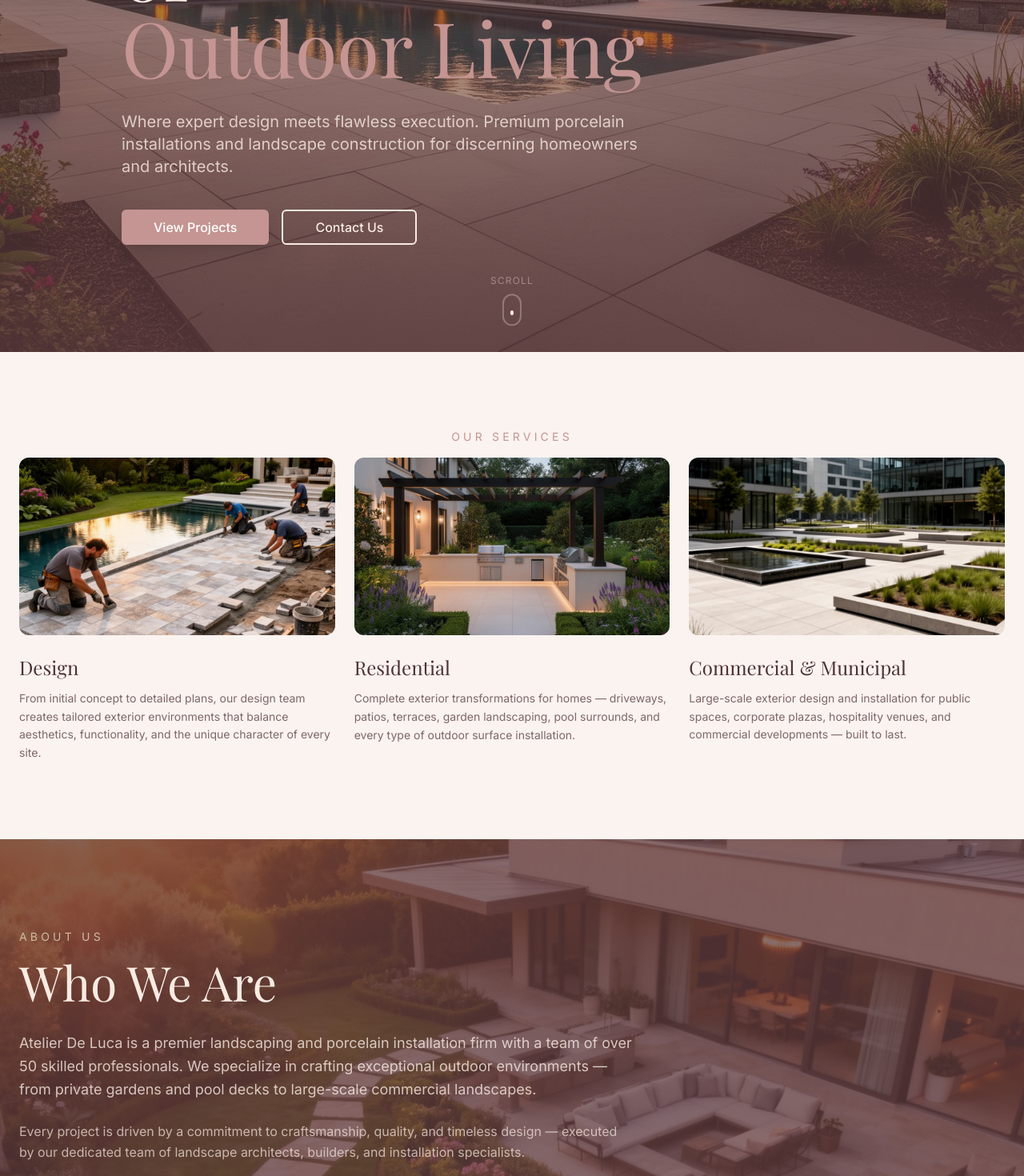
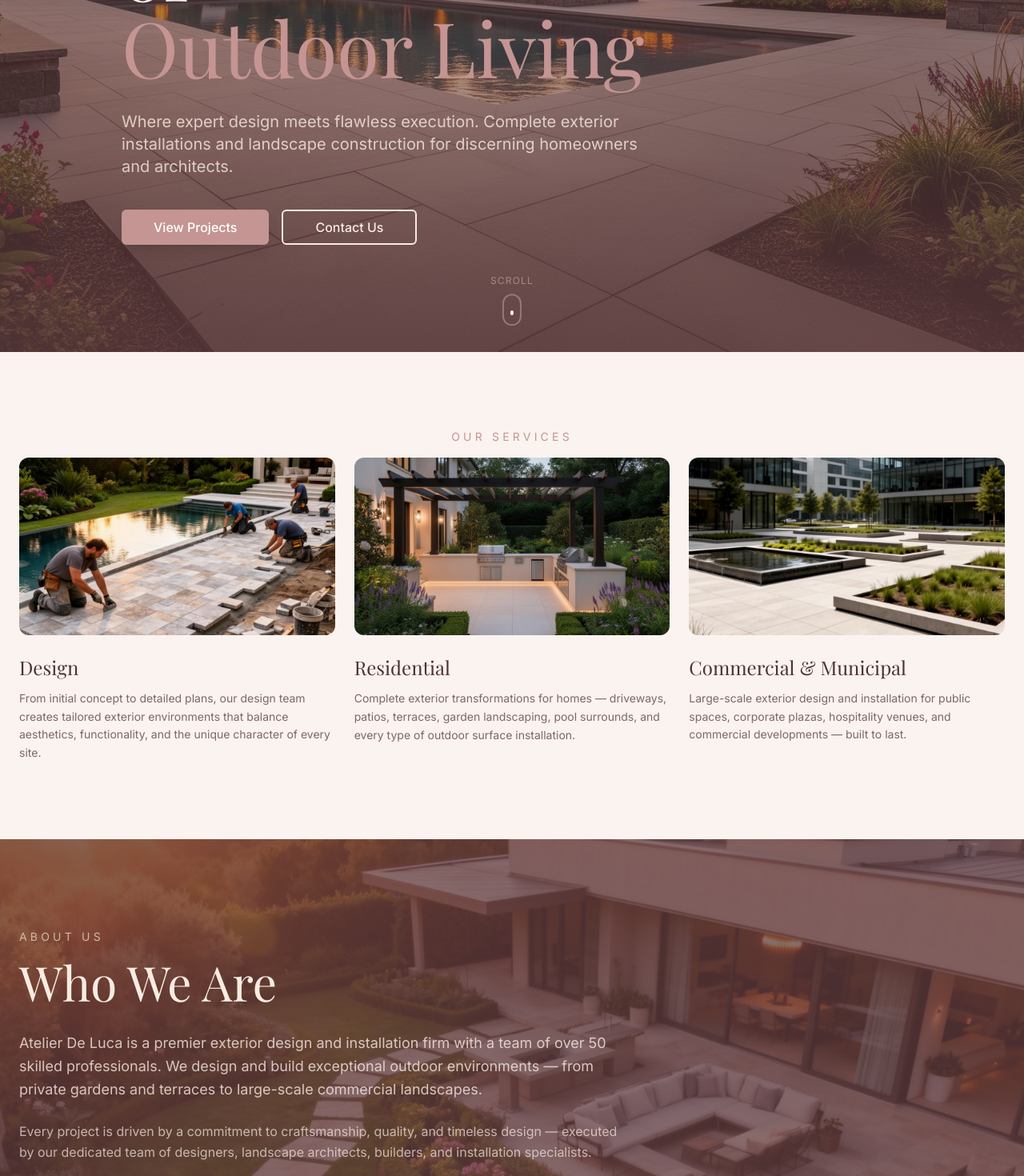
Before and after one commit to SamisDone/Atelier-De-Luca, a Next.js app: page / in a window 1280 px wide. Shown: the part 360-1830 px from the top of the page at 80% size. Built offline with nearby package versions, Linux system fonts and the light colour scheme.

Commit message:
Expanded design and exterior installation scope
Co-authored-by: SamisDone <119945235+SamisDone@users.noreply.github.com>

```diff
--- a/src/components/About.tsx
+++ b/src/components/About.tsx
@@ -48,10 +48,10 @@ const About = () => {
               Who We Are
             </h2>
             <p className="text-brand-secondary/80 text-lg leading-relaxed mb-6">
-              Atelier De Luca is a premier landscaping and porcelain installation firm with a team of over 50 skilled professionals. We specialize in crafting exceptional outdoor environments — from private gardens and pool decks to large-scale commercial landscapes.
+              Atelier De Luca is a premier exterior design and installation firm with a team of over 50 skilled professionals. We design and build exceptional outdoor environments — from private gardens and terraces to large-scale commercial landscapes.
             </p>
             <p className="text-brand-secondary/70 text-base leading-relaxed">
-              Every project is driven by a commitment to craftsmanship, quality, and timeless design — executed by our dedicated team of landscape architects, builders, and installation specialists.
+              Every project is driven by a commitment to craftsmanship, quality, and timeless design — executed by our dedicated team of designers, landscape architects, builders, and installation specialists.
             </p>
           </motion.div>
         </div>
--- a/src/components/Hero.tsx
+++ b/src/components/Hero.tsx
@@ -89,7 +89,7 @@ const Hero = () => {
           variants={itemVariants}
           className="text-brand-secondary/80 font-sans text-lg md:text-xl max-w-2xl mb-10"
         >
-          Where expert design meets flawless execution. Premium porcelain installations
+          Where expert design meets flawless execution. Complete exterior installations
           and landscape construction for discerning homeowners and architects.
         </motion.p>
 
```
